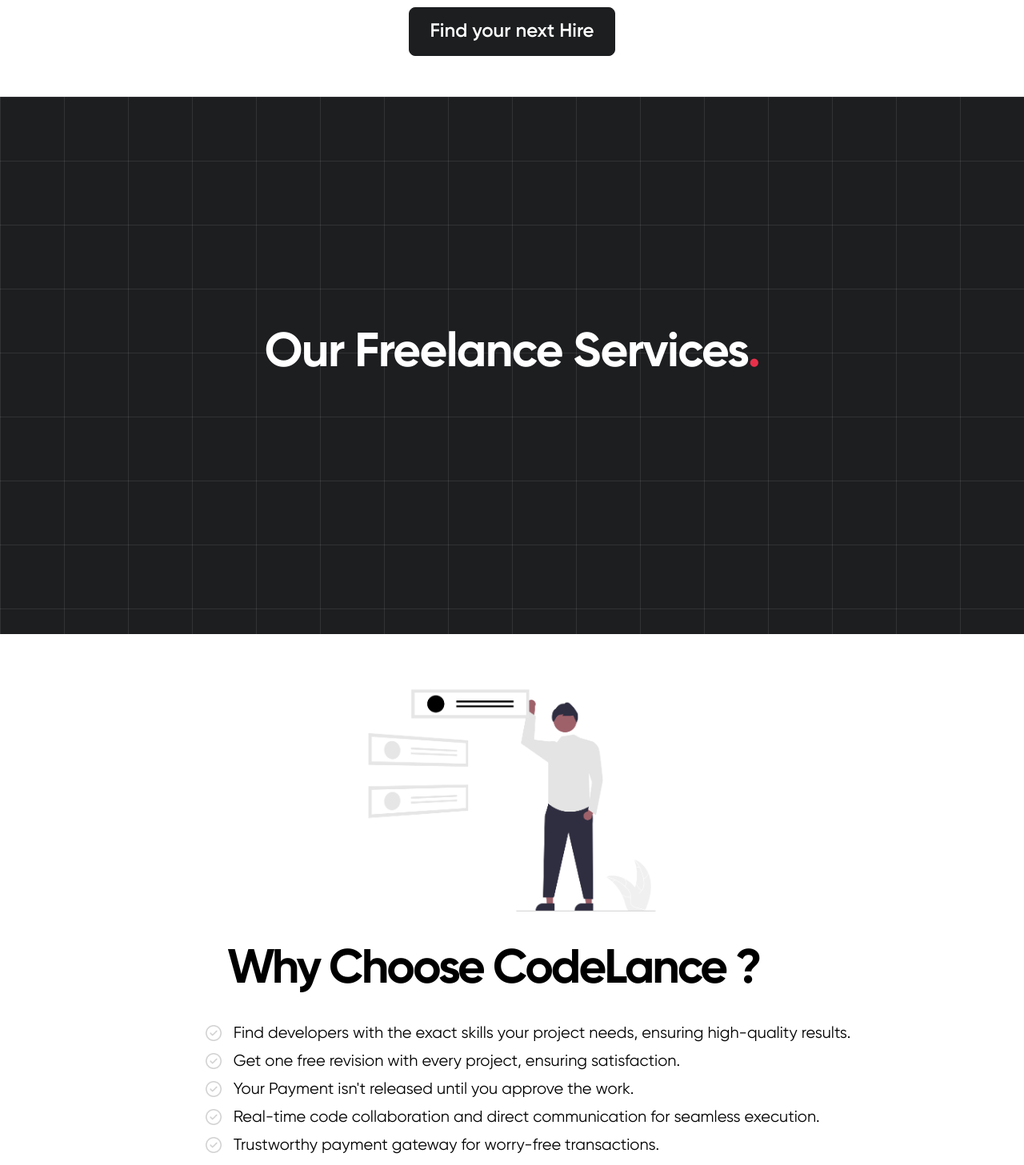
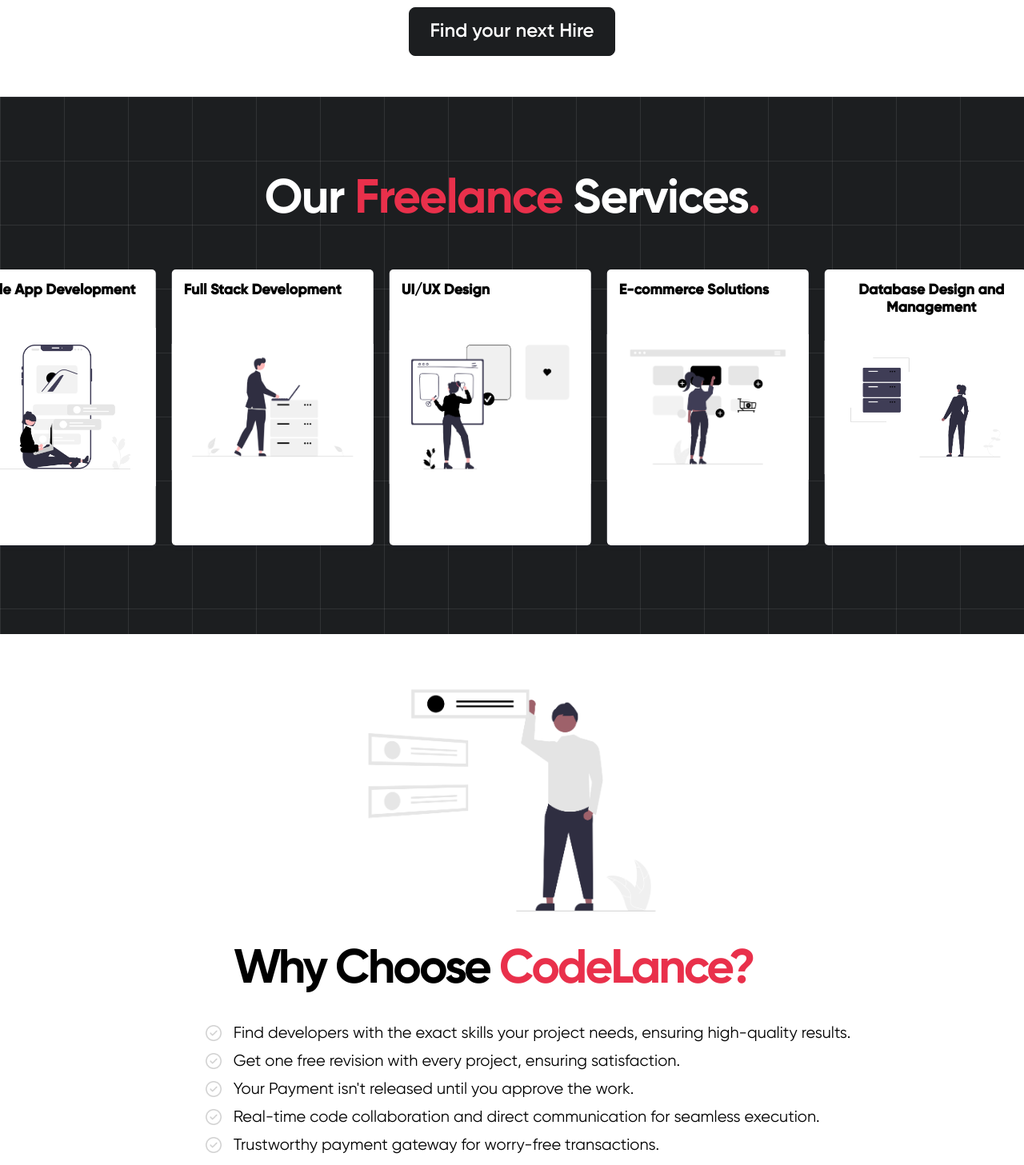
Before and after one commit to Akshatjalan/DevFreelance, a React (Create React App) app in the folder frontend/: page / in a window 1280 px wide. Shown: the part 642-2099 px from the top of the page at 80% size. Built offline with nearby package versions, Linux system fonts and the light colour scheme.

Commit message:
added freeance service section

```diff
--- a/frontend/src/components/CatCard.js
+++ b/frontend/src/components/CatCard.js
@@ -4,10 +4,9 @@
 
 function CatCard({ card }) {
   return (
-    <Link to="/gigs?cat=design">
+    <Link to="/gigs?cat=">
       <div className="catCard">
         <img src={card.img} alt="" />
-        {/* <span className="desc">{card.desc}</span> */}
         <span className="catTitle">{card.title}</span>
       </div>
     </Link>
--- a/frontend/src/components/Slides.js
+++ /dev/null
@@ -1,18 +0,0 @@
-import React from "react";
-import "../styles/Slides.css";
-// import Slider from "infinite-react-carousel";
-
-const Slides = () => {
-  return (
-    <div className="slide">
-      <div className="slideContainer">
-        {/* <Slider slidesToShow={slidesToShow} arrowsScroll={arrowsScroll}>
-          {children}
-        </Slider> */}
-        Slider
-      </div>
-    </div>
-  );
-};
-
-export default Slides;
--- a/frontend/src/pages/Home.js
+++ b/frontend/src/pages/Home.js
@@ -1,5 +1,4 @@
 import React from "react";
-import Slides from "../components/Slides";
 import CatCard from "../components/CatCard";
 import { cards } from "../data.js";
 // import { projects } from "../data.js";
@@ -27,22 +26,30 @@
         <img className="heroLeftImg" src={heroImg} alt="heroImg" />
         <img className="heroRightImg" src={heroImg} alt="heroImg" />
         <Link to="/gigs?cat">
-          <button className="homeButtons">
-            Find your next Hire
-          </button>
+          <button className="homeButtons">Find your next Hire</button>
         </Link>
       </div>
 
       <div className="SlideContainer">
         <>
           <div className="SlideTitle">
-            Our Freelance Services<span>.</span>
+            Our <span>Freelance</span> Services<span>.</span>
           </div>
-          <Slides slidesToShow={5} arrowsScroll={2}>
+          {/* <div className="SlideCards">
             {cards.map((card) => (
               <CatCard key={card.id} card={card} />
             ))}
-          </Slides>
+          </div> */}
+          <div className="SlideCards">
+            <div className="SlideCardsInner">
+              {cards.map((card, idx) => (
+                <CatCard key={"first-" + card.id} card={card} />
+              ))}
+              {cards.map((card, idx) => (
+                <CatCard key={"second-" + card.id} card={card} />
+              ))}
+            </div>
+          </div>
         </>
       </div>
 
@@ -50,7 +57,9 @@
         <div className="chooseCont">
           <img className="choosetImg" src={WhyChoosePic} alt="" />
           <div>
-            <div className="chooseTitle">Why Choose CodeLance ?</div>
+            <div className="chooseTitle">
+              Why Choose <span>CodeLance?</span>
+            </div>
 
             <div className="chooseDesc">
               <ul className="points">
--- a/frontend/src/styles/Home.css
+++ b/frontend/src/styles/Home.css
@@ -333,6 +333,11 @@
   letter-spacing: -3px;
 }
 
+.chooseTitle span {
+  color: #e9304b;
+  font-family: "gilroyBold";
+}
+
 .chooseDesc {
   font-family: "gilroy";
   text-align: left;
@@ -349,6 +354,41 @@
   display: flex;
   align-items: center;
   gap: 15px;
+}
+
+/* .SlideCards {
+  display: flex;
+  align-items: center;
+  justify-content: center;
+  gap: 30px;
+  padding: 20px;
+  width: 100%;
+  overflow-x: scroll;
+} */
+
+.SlideCards {
+  display: flex;
+  align-items: center;
+  gap: 20px;
+  padding: 20px 0;
+  width: 100%;
+  overflow: hidden;
+  position: relative;
+}
+
+.SlideCardsInner {
+  display: flex;
+  animation: scrollX 40s linear infinite;
+  gap: 20px;
+}
+
+@keyframes scrollX {
+  0% {
+    transform: translateX(0);
+  }
+  100% {
+    transform: translateX(-50%);
+  }
 }
 
 @media (max-width: 1550px) {
--- a/frontend/src/styles/Register.css
+++ b/frontend/src/styles/Register.css
@@ -63,6 +63,12 @@
   background-color: #000000;
   cursor: pointer;
   border-radius: 8px;
+  transition: all ease-in-out 0.5s;
+}
+
+.register button:hover {
+  background-color: #333;
+  transition: all ease-in-out 0.3s;
 }
 
 .register .toggle {
@@ -166,9 +172,9 @@
   }
 
   .loginLine {
-  font-size: 18px;
-  text-align: center;
-}
+    font-size: 18px;
+    text-align: center;
+  }
 }
 
 @media (max-width: 480px) {
@@ -188,7 +194,7 @@
   .register textarea {
     padding: 20px;
     font-size: 15px;
-  max-width: 250px;
+    max-width: 250px;
   }
   .register button {
     padding: 10px;
--- a/frontend/src/styles/Slides.css
+++ /dev/null
@@ -1,46 +0,0 @@
-.slide {
-  padding: 50px 50px;
-  /* background-color: #000000; */
-  border-radius: 30px;
-  /* box-shadow: rgba(0, 0, 0, 0.16) 0px 10px 36px 0px,
-    rgba(0, 0, 0, 0.06) 0px 0px 0px 1px; */
-}
-.slideContainer {
-  width: 1400px;
-  position: relative;
-}
-
-.carousel-initialized {
-  position: static !important;
-}
-
-.carousel-prev,
-.carousel-next {
-  width: 50px !important;
-  height: 50px !important;
-  background-color: #ffffff !important;
-  box-shadow: rgba(50, 50, 93, 0.25) 0px 2px 5px -1px,
-    rgba(0, 0, 0, 0.3) 0px 1px 3px -1px;
-  border-radius: 50%;
-  position: absolute !important;
-  top: 0 !important;
-  bottom: 0 !important;
-  margin: auto !important;
-}
-
-.carousel-prev {
-  left: -25px !important;
-}
-.carousel-next:before {
-  background-image: url(../assets/right-arrow.png) !important;
-}
-
-.carousel-prev:before {
-  background-image: url(../assets/left-arrow.png) !important;
-}
-
-@media (max-width: 1550px) {
-  .slide {
-    display: none;
-  }
-}
```
